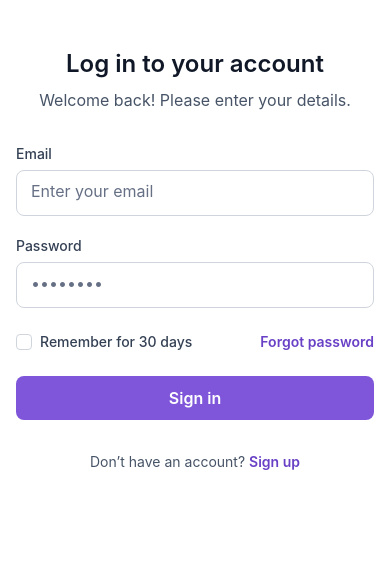
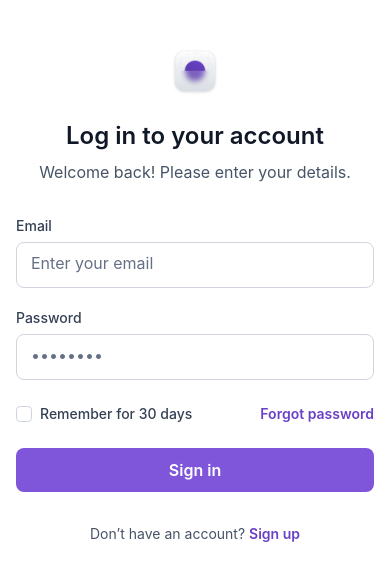
Before and after one commit to class-labs/hello-rn-old, a React Native app: screen / in a window 390 px wide. Shown: the top 580 px of the page. Built offline with nearby package versions, Linux system fonts and the light colour scheme.

Commit message:
Add logo

```diff
--- a/src/App.tsx
+++ b/src/App.tsx
@@ -1,4 +1,5 @@
 import {
+  Image,
   Pressable,
   SafeAreaView,
   StyleSheet,
@@ -6,11 +7,15 @@ import {
   TextInput,
   View,
 } from "react-native";
+import logo from "../assets/logo.png";
 
 export function App() {
   return (
     <SafeAreaView>
       <View style={styles.container}>
+        <View style={styles.logo}>
+          <Image source={logo} style={{ width: 48, height: 48 }} />
+        </View>
         <Text style={styles.heading1}>Log in to your account</Text>
         <Text style={styles.heading2}>
           Welcome back! Please enter your details.
@@ -52,8 +57,12 @@ const styles = StyleSheet.create({
   container: {
     paddingHorizontal: 16,
   },
+  logo: {
+    marginTop: 48,
+    marginBottom: 24,
+    alignItems: "center",
+  },
   heading1: {
-    marginTop: 48,
     marginBottom: 8,
     fontSize: 24,
     lineHeight: 32,
--- /dev/null
+++ b/src/types/images.d.ts
@@ -0,0 +1,4 @@
+declare module "*.png" {
+  const value: number;
+  export default value;
+}
```
Also changed, not shown: assets/logo.png (added).
